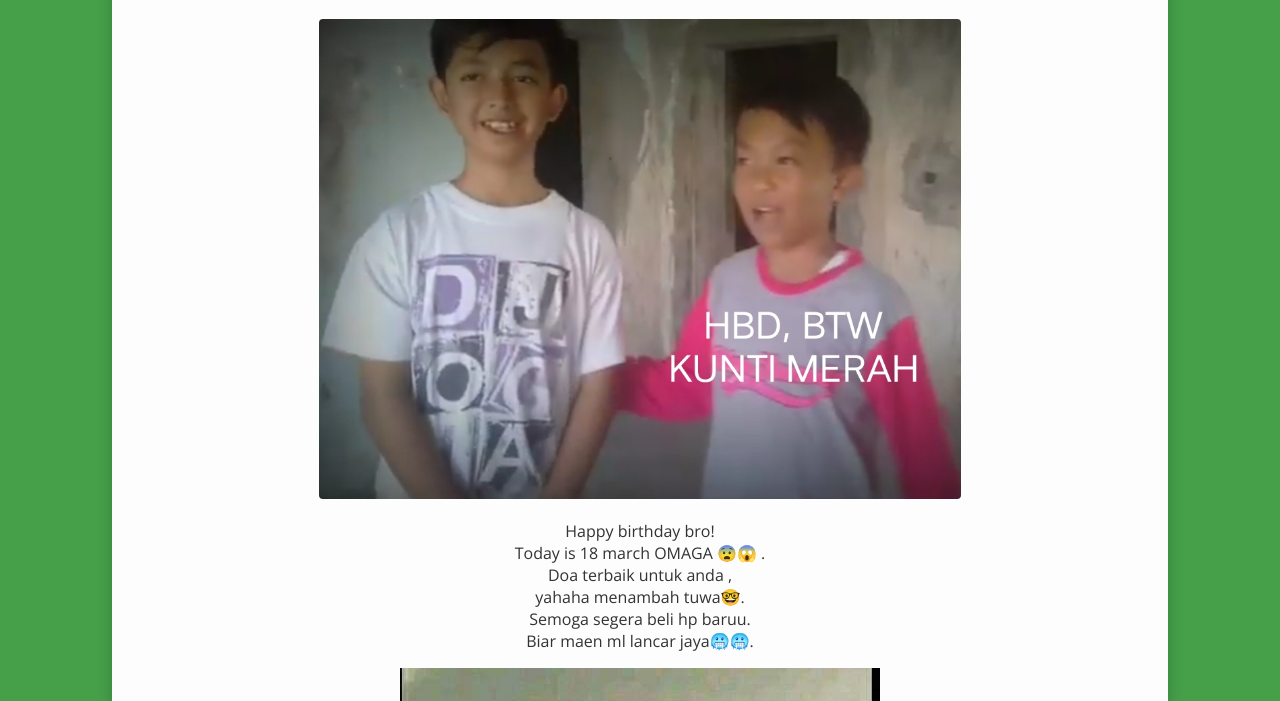
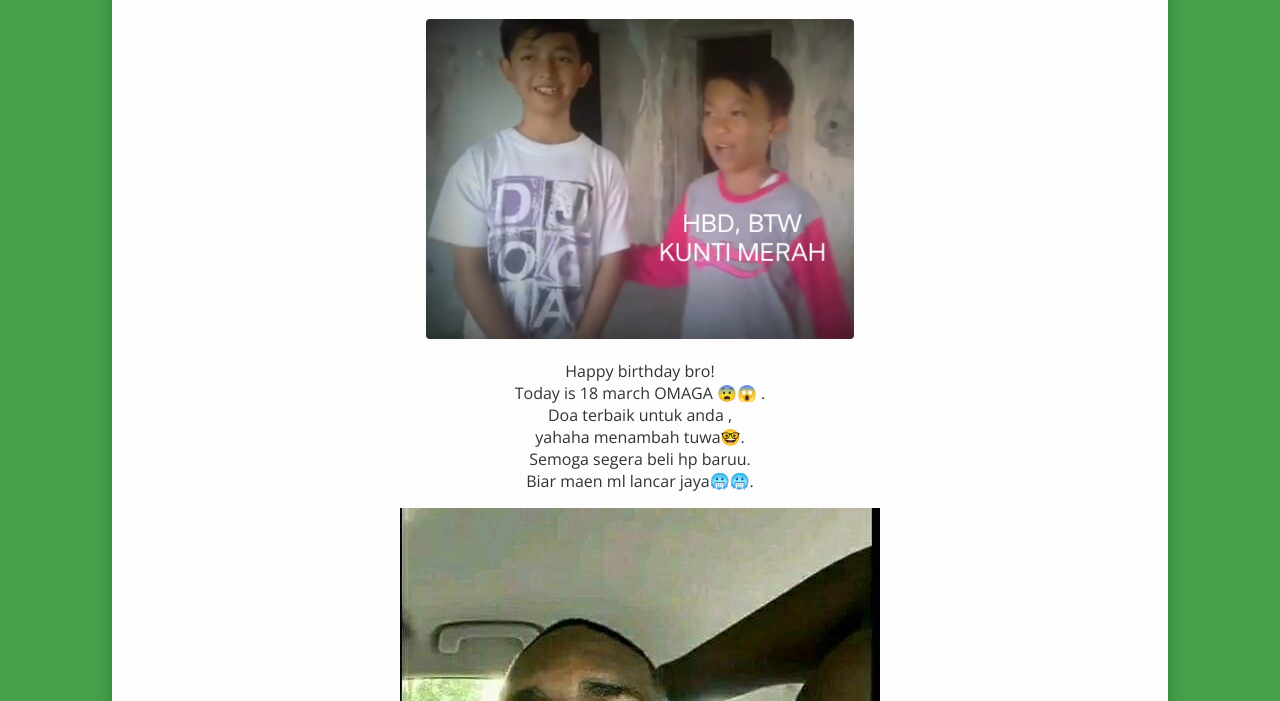
Before and after one commit to Roxyinn/Hapibidi, a plain HTML site: page index.html in a window 1280 px wide. Shown: the part 99-800 px from the top of the page. Drawn offline with nearby package versions, Linux system fonts and the light colour scheme.

Commit message:
Update style.css

```diff
--- a/style.css
+++ b/style.css
@@ -30,7 +30,7 @@ body {
 }
 
 img.birthday {
-  max-height: 60vh;
+  max-height: 40vh;
   border-radius: 4px;
 }
 
```
